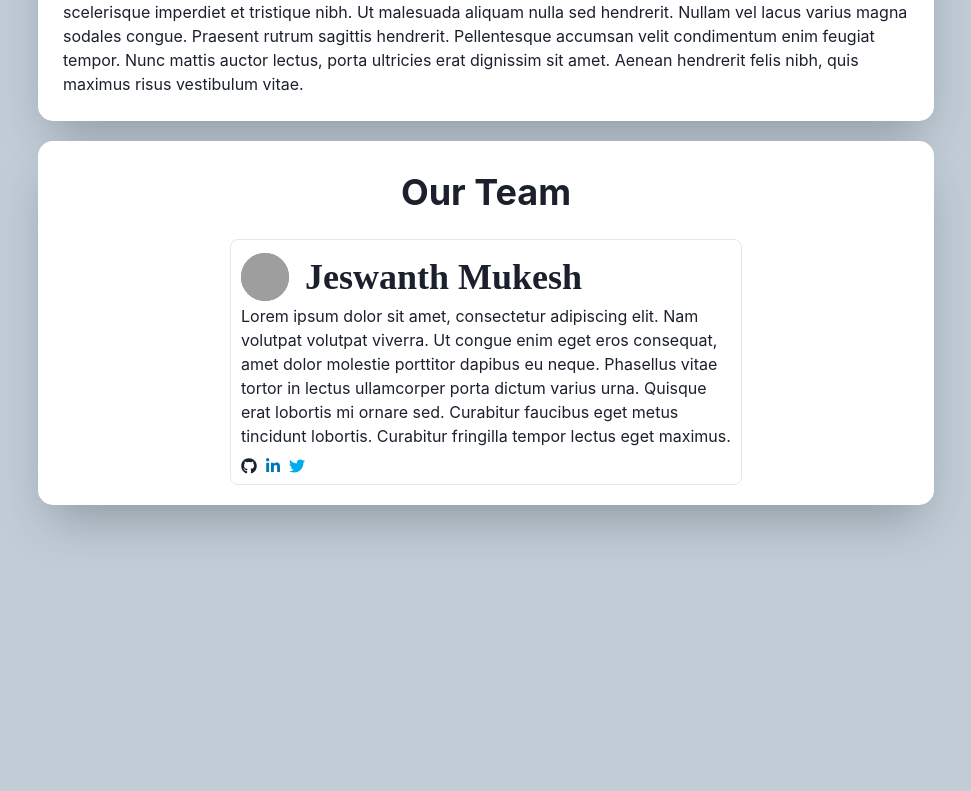
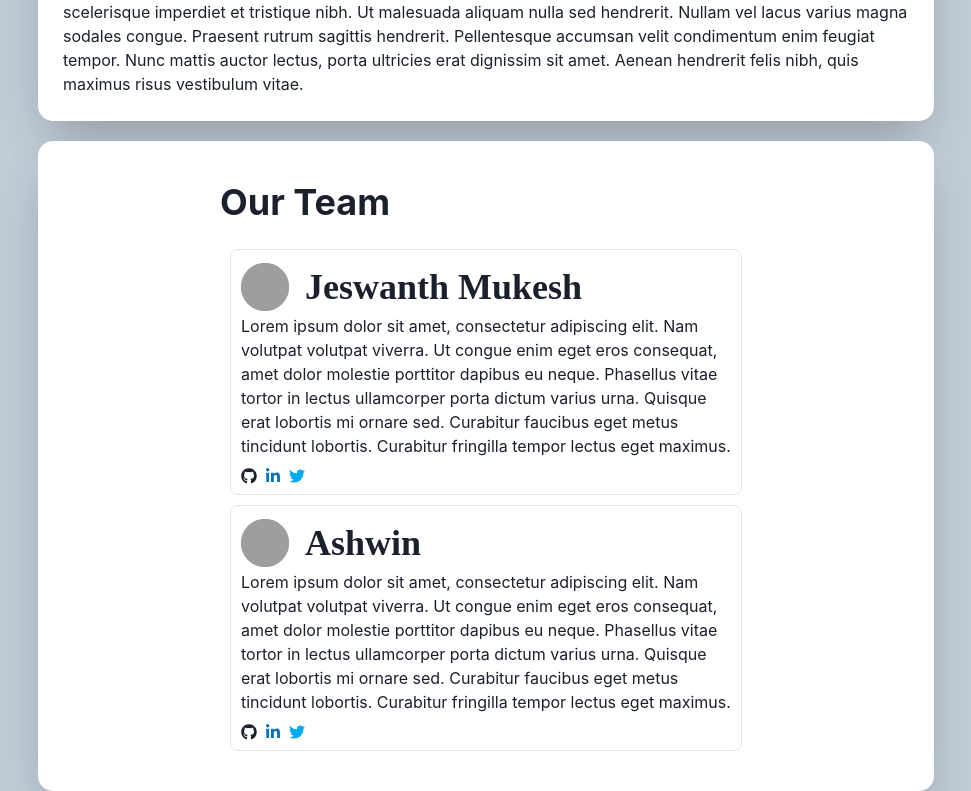
Before and after one commit to jeswanthmukesh20/online-clipboard, a React (Create React App) app in the folder frontend/: page /about in a window 1280 px wide. Shown: the part 419-1210 px from the top of the page, without its empty margins (154-1125 px from the left). Before the commit the page ends 1000 px from the top, so only its background shows below. Built offline with nearby package versions, Linux system fonts and the light colour scheme; grey boxes are pictures that could not be loaded.

Commit message:
fixed layout in about page

```diff
--- a/frontend/src/About.js
+++ b/frontend/src/About.js
@@ -75,9 +75,11 @@ export default class About extends Component{
                     borderRadius="15px"
                 >
 
-                    <Box justifyItems="center">
+                    <Box margin="20px">
                         <Heading marginTop="10px" marginBottom="25px">Our Team</Heading>
-                        <Box maxW='lg' borderWidth='1px' borderRadius='lg' overflow='hidden' padding="10px">
+
+                        {/* User */}
+                        <Box maxW='lg' margin="10px" borderWidth='1px' borderRadius='lg' overflow='hidden' padding="10px">
                             <Stack
                                 direction='row'
                                 spacing={4}
@@ -107,6 +109,36 @@ export default class About extends Component{
                             </Stack>
                         </Box>
 
+                        <Box maxW='lg' margin="10px" borderWidth='1px' borderRadius='lg' overflow='hidden' padding="10px">
+                            <Stack
+                                direction='row'
+                                spacing={4}
+                                align="Center"
+                            >
+                                <Avatar
+                                    name='Ryan Florence'
+                                    src='https://avatars.dicebear.com/api/male/ashwin.svg?mood[]=happy'
+                                />
+                                <Text
+                                    fontSize="4xl"
+                                    fontWeight="bold"
+                                    fontFamily="Ubuntu"
+                                >
+                                    Ashwin
+                                </Text>
+                            </Stack>
+                            <Text>Lorem ipsum dolor sit amet, consectetur adipiscing elit. Nam volutpat volutpat viverra. Ut congue enim eget eros consequat,
+                                amet dolor molestie porttitor dapibus eu neque. Phasellus vitae tortor in lectus ullamcorper porta dictum varius urna. Quisque erat
+                                lobortis mi ornare sed. Curabitur faucibus eget metus tincidunt lobortis. Curabitur fringilla tempor lectus eget maximus.
+
+                            </Text>
+                            <Stack marginTop="10px" direction="row" spacing={2}>
+                                <Icon as={FaGithub}/>
+                                <Icon color="#0077b5" as={FaLinkedinIn}/>
+                                <Icon color="#00acee" as={FaTwitter}/>
+                            </Stack>
+                        </Box>
+
                     </Box>
                 </Container>
             </div>
```
